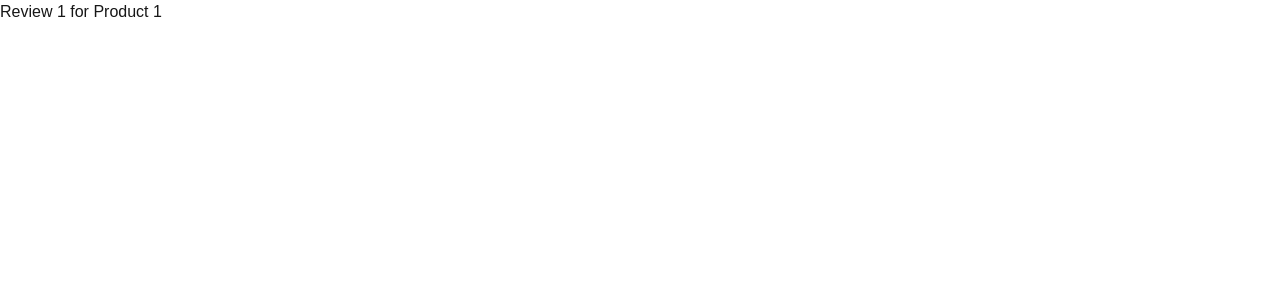
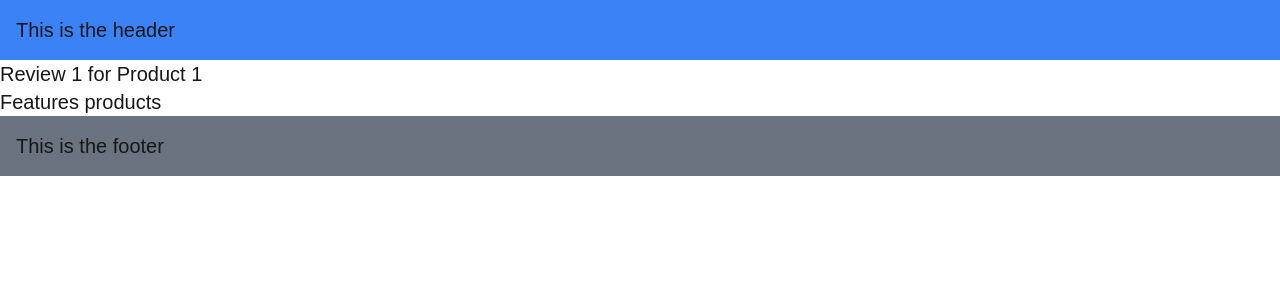
Before and after one commit to Lakshman76/nextjs-practice-app, a Next.js app: page /products/1/reviews/1 in a window 1280 px wide. Shown: the top 300 px of the page. Built offline with nearby package versions, Linux system fonts and the light colour scheme.

Commit message:
nested layouts

```diff
--- a/app/layout.tsx
+++ b/app/layout.tsx
@@ -26,9 +26,15 @@ export default function RootLayout({
   return (
     <html lang="en">
       <body
-        className={`${geistSans.variable} ${geistMono.variable} antialiased`}
+        className={`${geistSans.variable} ${geistMono.variable} antialiased text-xl`}
       >
-        {children}
+        <header className="p-4 bg-blue-500">
+          <p>This is the header</p>
+        </header>
+        <main>{children}</main>
+        <footer className="p-4 bg-gray-500">
+          <p>This is the footer</p>
+        </footer>
       </body>
     </html>
   );
--- /dev/null
+++ b/app/products/[productId]/layout.tsx
@@ -0,0 +1,13 @@
+export default function ProductLayout({
+  children,
+}: {
+  children: React.ReactNode;
+}) {
+  return (
+    <>
+      {children}
+      <h2>Features products</h2>
+      {/* carousel here */}
+    </>
+  );
+}
```
